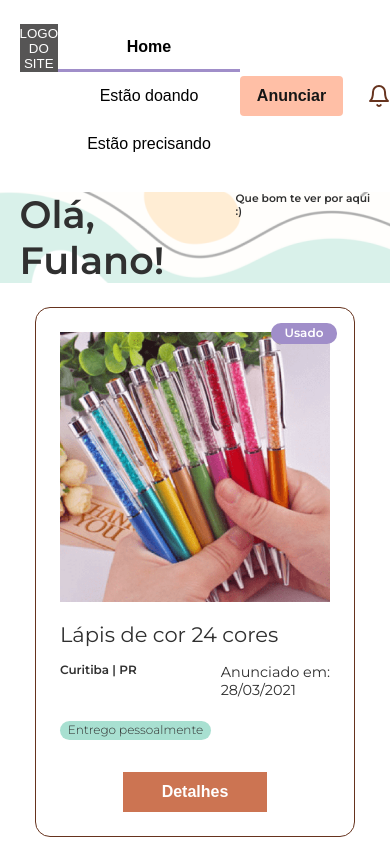
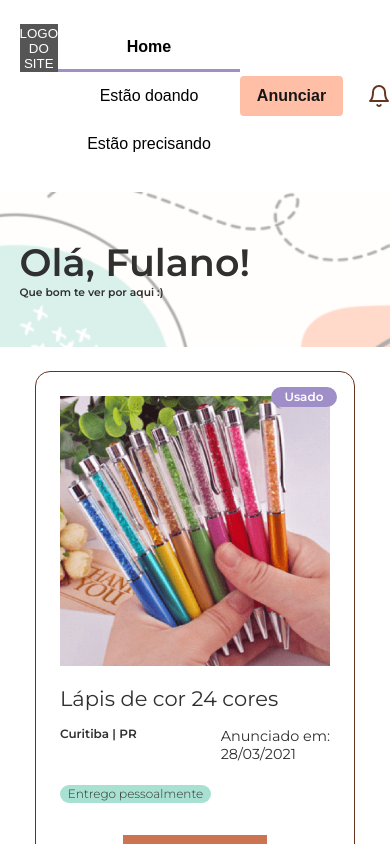
Before and after one commit to FCamara-Squad13/Mobile, a React (Create React App) app: page / in a window 390 px wide. Shown: the top 844 px of the page. Built offline with nearby package versions, Linux system fonts and the light colour scheme.

Commit message:
Makes Hero component responsive

```diff
--- a/src/components/Hero/index.tsx
+++ b/src/components/Hero/index.tsx
@@ -5,8 +5,10 @@ const Hero: React.FC = () => {
   return (
     <div className="hero">
       <div className="container">
-        <h4 className="title">Olá, Fulano!</h4>
-        <h6 className="subtitle">Que bom te ver por aqui :)</h6>
+        <div className="hero-content">
+          <h4 className="title">Olá, Fulano!</h4>
+          <h6 className="subtitle">Que bom te ver por aqui :)</h6>
+        </div>
       </div>
     </div>
   );
--- a/src/components/Hero/style.css
+++ b/src/components/Hero/style.css
@@ -1,6 +1,11 @@
 .hero {
   background-image: url(../../assets/Rectangle_1.png);
-  background-repeat: cover;
+  background-position: center center;
+  background-size: cover;
+  padding: 3em 0;
+}
+
+.hero-content {
 }
 
 .title {
```
